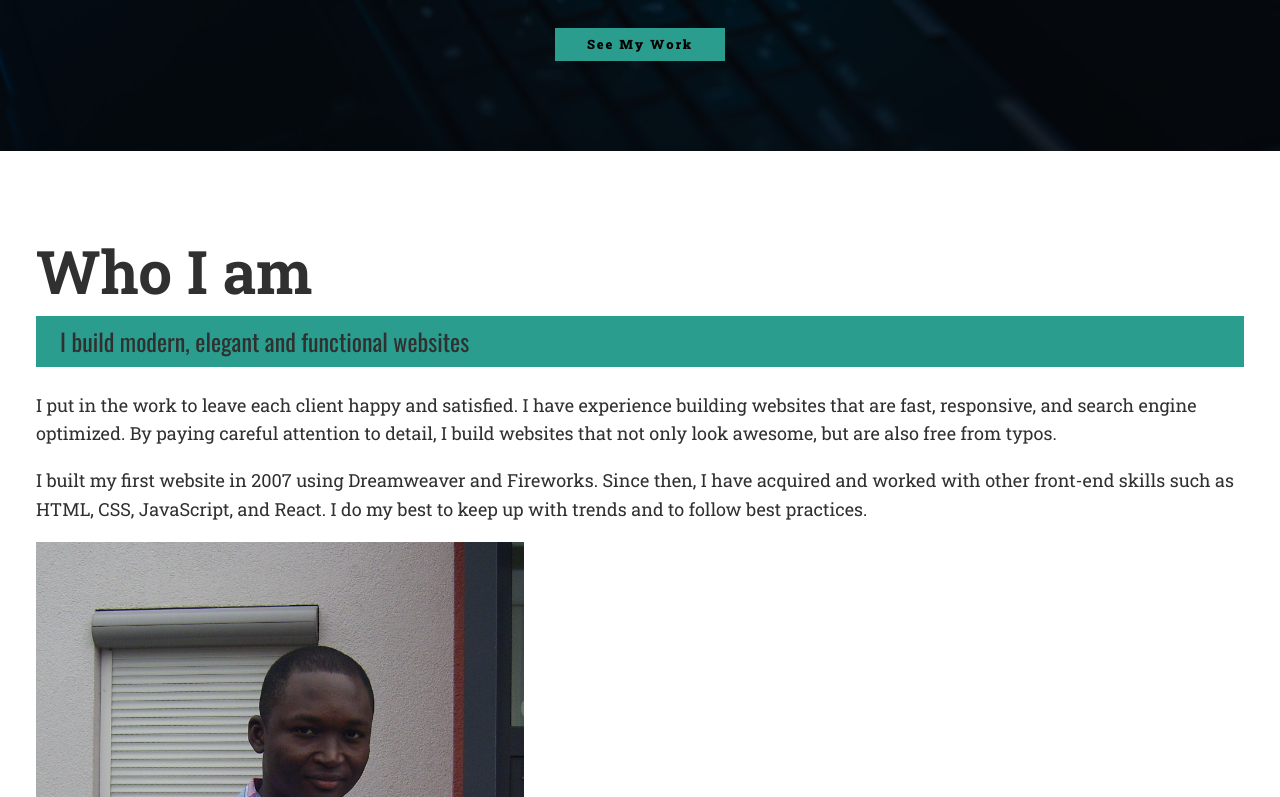
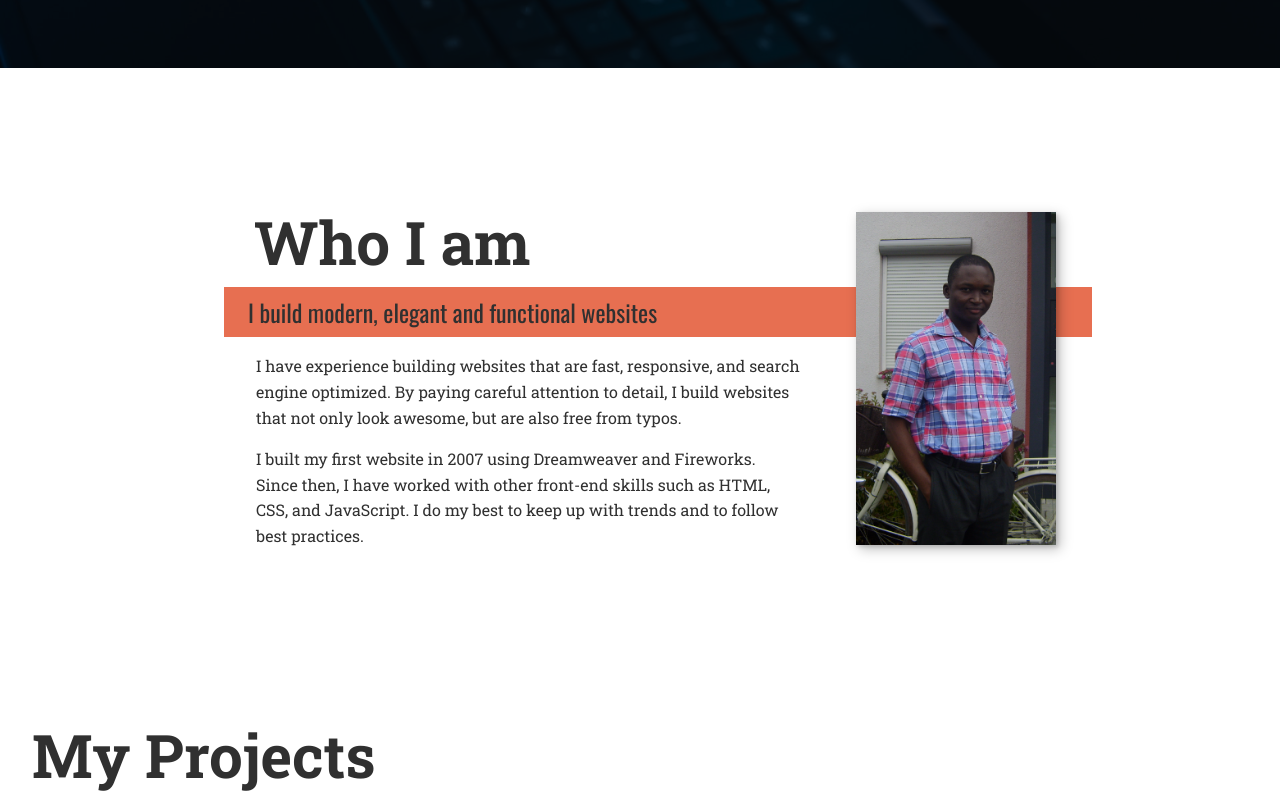
Before and after one commit to NnejiBen/Scrimba--Portfolio-Website, a plain HTML site: page index.html in a window 1280 px wide. Shown: the part 920-1717 px from the top of the page. Drawn offline with nearby package versions, Linux system fonts and the light colour scheme.

Commit message:
complete profile section

```diff
--- a/css/style.css
+++ b/css/style.css
@@ -28,7 +28,7 @@
     --fs-h1: 4.5rem;
     --fs-h2: 3.75rem;
     --fs-h3: 1.5rem;
-    --fs-body: 1.125rem;
+    --fs-body: 1rem;
 
     --bs: 0.25em 0.25em 0.75em rgba(0,0,0,.25),
           0.125em 0.125em 0.25em rgba(0,0,0,.15);
@@ -93,7 +93,7 @@ h3 {
 .profile--subtitle {
     background-color: var(--clr-green);
     font-family: var(--ff-oswald);
-    margin-bottom: 1em;
+    /* margin-bottom: 1em; */
     padding: 0.25em 1em;
 }
 
@@ -141,6 +141,7 @@ strong {
     position: relative;
     left: -1.5em;
     width: calc(100% + 1.5em);
+    margin-bottom: 2em;
 }
 
 /* Services Section */
@@ -152,13 +153,14 @@ strong {
     background-size: cover;
     background-blend-mode: multiply;
     text-align: center;
+    margin-bottom: 4em;
 }
 
 .services {
     display: flex;
     column-gap: 1.5em;
-    padding: 0 5em;
-    margin-bottom: 4em;
+    width: 80%;
+    margin: auto auto 4em auto;
 }
 
 /* .service + .service {
@@ -205,8 +207,46 @@ strong {
     transform: scale(1.1);
 }
 
+/* Profile Section */
 
+.profile-section {
+    display: grid;
+    grid-template-areas:
+        "title img"
+        "subtitle img"
+        "text img";
+    grid-template-columns: 1fr 200px;
+    grid-column-gap: 1.5em;
+    width: 70%;
+    margin: auto;
+}
 
+.profile-img {
+    grid-area: img;
+    box-shadow: var(--bs);
+    position: relative;
+    z-index: 2;
+}
+
+.profile--title {
+    grid-area: title;
+    margin-left: .5em;
+}
+
+.profile--subtitle {
+    grid-area: subtitle;
+    grid-column: 1 / -1;
+    grid-row: 2;
+    position: relative;
+    width: calc(100% + 1.5em);
+    padding-left: 1em;
+    padding-right: calc(200px + 4em);
+    background-color: var(--clr-sienna);
+}
+
+.profile--body {
+    padding: 0 2em;
+}
 
 /* RESPONSIVE MODE */
 
--- a/index.html
+++ b/index.html
@@ -56,7 +56,7 @@
                 <!-- Service 03 -->
                 <div class="service">
                     <h3>App Development</h3>
-                    <p>Mobile apps are the rage! I work with a team of developers that are experienced in designing and building mobile apps that are user-friendly and intuitive.</p>
+                    <p>I work with a team of developers that are experienced in designing and building mobile apps that are user-friendly and intuitive.</p>
                 </div>
 
             </div>
@@ -66,13 +66,13 @@
 
         <!-- Profile Section -->
         <section class="profile-section" id="profile">
-            <h2 class="section-title">Who I am</h2>
+            <h2 class="section-title profile--title">Who I am</h2>
             <p class="section-subtitle profile--subtitle">I build modern, elegant and functional websites</p>
             <div class="profile--body">
-                <p>I put in the work to leave each client happy and satisfied. I have experience building websites that are fast, responsive, and search engine optimized. By paying careful attention to detail, I build websites that not only look awesome, but are also free from typos.</p>
-                <p>I built my first website in 2007 using Dreamweaver and Fireworks. Since then, I have acquired and worked with other front-end skills such as HTML, CSS, JavaScript, and React. I do my best to keep up with trends and to follow best practices.</p>
+                <p>I have experience building websites that are fast, responsive, and search engine optimized. By paying careful attention to detail, I build websites that not only look awesome, but are also free from typos.</p>
+                <p>I built my first website in 2007 using Dreamweaver and Fireworks. Since then, I have worked with other front-end skills such as HTML, CSS, and JavaScript. I do my best to keep up with trends and to follow best practices.</p>
             </div>
-            <img src="img/ben-nneji-02.png" alt="">
+            <img src="img/ben-nneji-02.png" alt="" class="profile-img">
         </section>
 
         <!-- Portfolio Section -->
```
